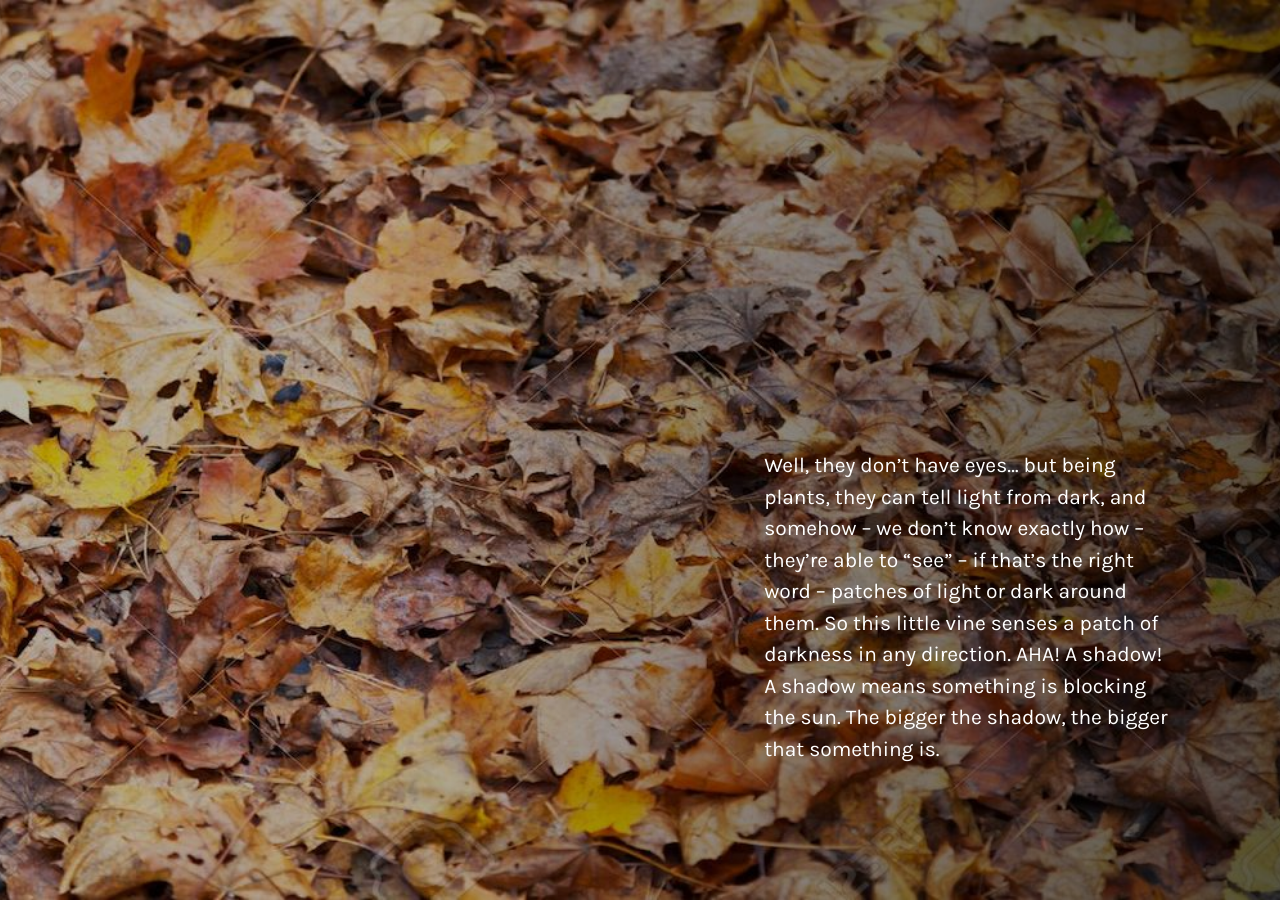
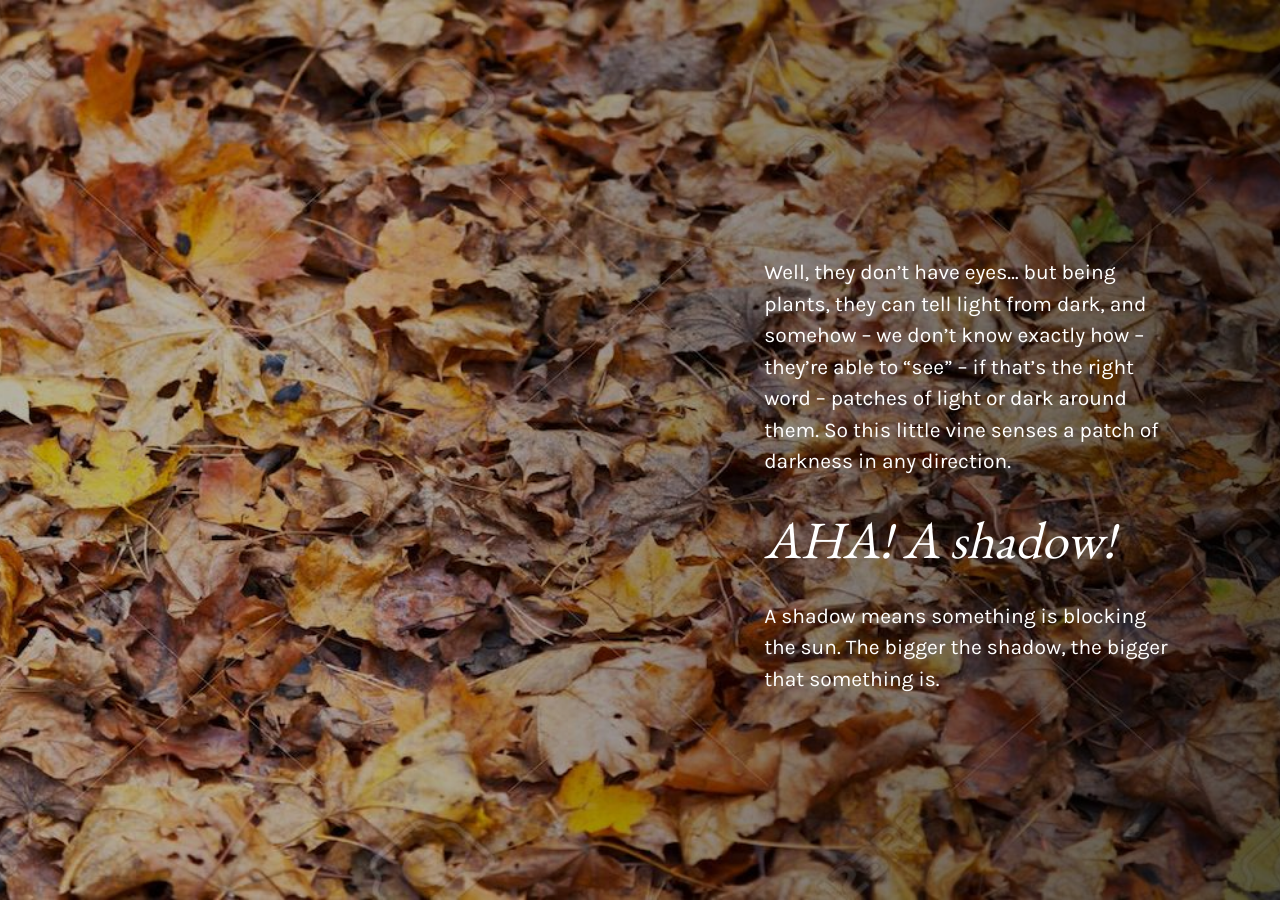
Before and after one commit to jonathanzong/plant-interactive-explorable, a Jekyll site: the page built from index.html, in a window 1280 px wide and 900 px high, scrolled down 19147 px. Built offline with Jekyll 4.4.1, drawn with Linux system fonts in a browser that asks for light colours.

Commit message:
pullquote

```diff
--- a/_sass/_typography.scss
+++ b/_sass/_typography.scss
@@ -1,12 +1,3 @@
-blockquote {
-  font-family: $pullquote-font-family;
-  color: white;
-  font-size: 3em;
-  margin: $base-font-size 0;
-  padding: 0;
-  border: none;
-}
-
 h1 {
   font-family: $base-font-family;
   font-size: 5em;
@@ -17,6 +8,15 @@ h1 {
 h3 {
   text-transform: uppercase;
   letter-spacing: 0.2em;
+}
+
+.pullquote {
+  font-family: $pullquote-font-family;
+  font-size: 2.5em;
+  line-height: 1.2;
+  margin: 30px auto;
+  font-style: italic;
+  display: block;
 }
 
 .dropcap {
--- a/index.html
+++ b/index.html
@@ -143,7 +143,7 @@ layout: default
           <div class="layer--content__text"">
             <p></p>
             <p>
-              Well, they don’t have eyes… but being plants, they can tell light from dark, and somehow – we don’t know exactly how –  they’re able to “see” – if that’s the right word –  patches of light or dark  around them. So this little vine senses a patch of darkness in any direction. AHA! A shadow! A shadow means something is blocking the sun. The bigger the shadow, the bigger that something is.
+              Well, they don’t have eyes… but being plants, they can tell light from dark, and somehow – we don’t know exactly how –  they’re able to “see” – if that’s the right word –  patches of light or dark  around them. So this little vine senses a patch of darkness in any direction. <span class="pullquote">AHA! A shadow!</span> A shadow means something is blocking the sun. The bigger the shadow, the bigger that something is.
             </p>
             <p>
               It’s picky about its shadows. If the shadow is very skinny, the vine doesn’t care.
@@ -202,10 +202,6 @@ layout: default
               <p></p>
             </animate>
 
-            <p>
-              It’s no longer a darkness seeker. Now this vine’s job is to climb.
-            </p>
-
             <animate>
               <div class="js-vine-trigger" data-scene="4" data-time="1"></div>
               <p></p>
@@ -232,6 +228,7 @@ layout: default
               <p></p>
             </animate>
             <p>
+              <span class="pullquote">It’s no longer a darkness seeker. Now this vine’s job is to climb.</span>
               To power its vertical ascent, it sprouts leaves, with a shape somewhere between a circle and a heart, that press flat against the tree like wallpaper. Meanwhile, its sticky roots cling on to the bark like superglue. With patches of diffuse sunshine to fuel its growth, the vine keeps climbing.
             </p>
             <animate>
--- a/scripts/src/main.js
+++ b/scripts/src/main.js
@@ -6,6 +6,7 @@ $(document).ready(function() {
   $('.layer--content__text p, .js-content-pinnable').each(function(i, d) {
     new ScrollMagic.Scene({
       triggerElement: d,
+      triggerHook: 0.2,
       duration: i == 0 ? '35%' : '70%'
     })
     .setPin(d)
```
